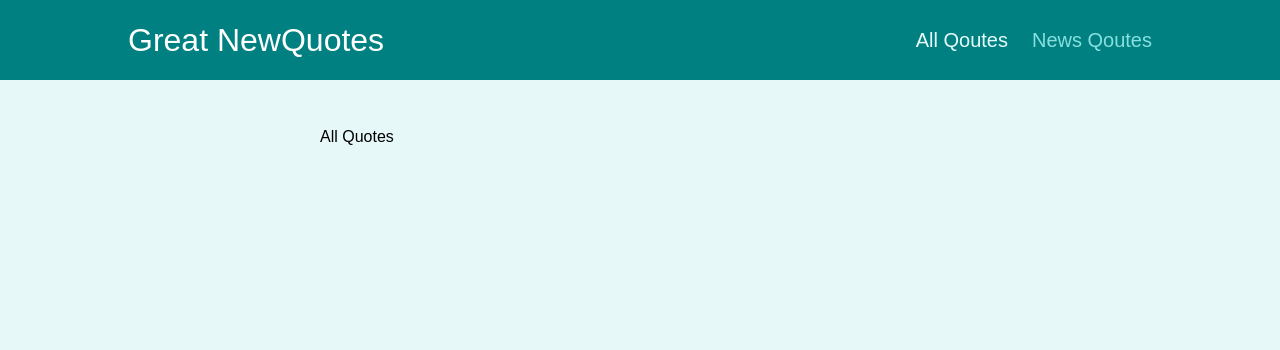
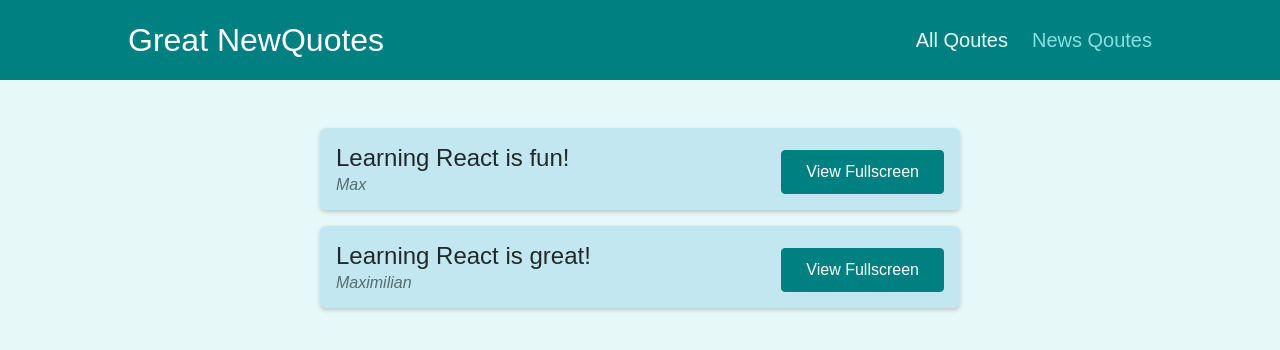
Before and after one commit to Shahzod2727/react-router, a React (Create React App) app: page /quotes in a window 1280 px wide. Shown: the top 350 px of the page. Built offline with nearby package versions, Linux system fonts and the light colour scheme.

Commit message:
part 279

```diff
--- a/src/components/quotes/QuoteForm.js
+++ b/src/components/quotes/QuoteForm.js
@@ -1,7 +1,8 @@
 import { useRef } from 'react';
 
-import Card from '../ui/Card';
-import LoadingSpinner from '../ui/LoadingSpinner';
+// import Card from '../ui/Card';
+import Card from '../UI/Card'
+import LoadingSpinner from '../UI/LoadingSpinner';
 import classes from './QuoteForm.module.css';
 
 const QuoteForm = (props) => {
--- a/src/pages/AllQuotes.js
+++ b/src/pages/AllQuotes.js
@@ -1,7 +1,13 @@
 import React from "react";
+import QuoteList from '../components/quotes/QuoteList'
+
+const DUMMY_QUOTES = [
+  { id: "q1", author: "Max", text: "Learning React is fun!" },
+  { id: "q2", author: "Maximilian", text: "Learning React is great!" },
+];
 
 const AllQuotes = () => {
-  return <div>All Quotes</div>;
+  return <QuoteList quotes={DUMMY_QUOTES}/>;
 };
 
 export default AllQuotes;
--- a/src/pages/NewQuotes.js
+++ b/src/pages/NewQuotes.js
@@ -1,7 +1,12 @@
 import React from "react";
+import QuoteForm from "../components/quotes/QuoteForm";
 
 const NewQuotes = () => {
-  return <div>New Quotes</div>;
+  const addQuoteHandler = (quoteData) => {
+    console.log();
+  };
+
+  return <QuoteForm onAddQuote={addQuoteHandler}/>;
 };
 
 export default NewQuotes;
```
